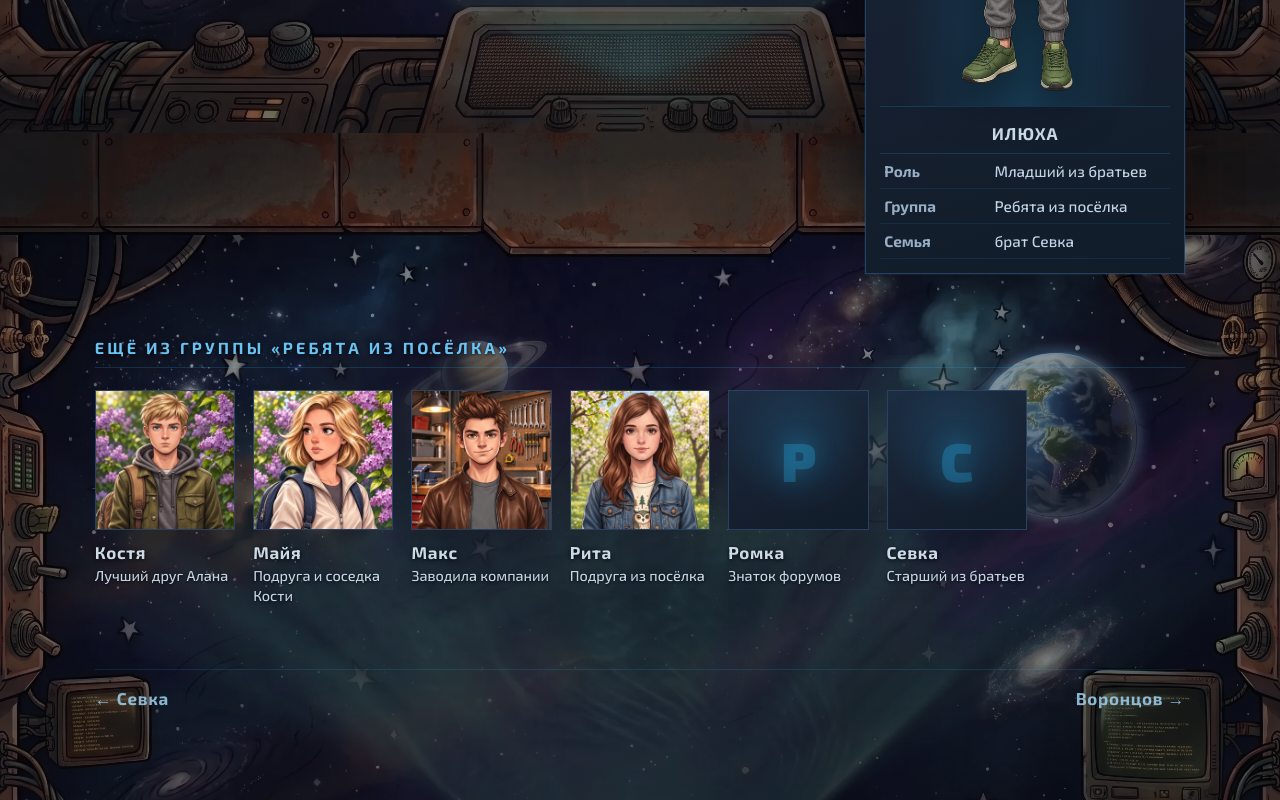
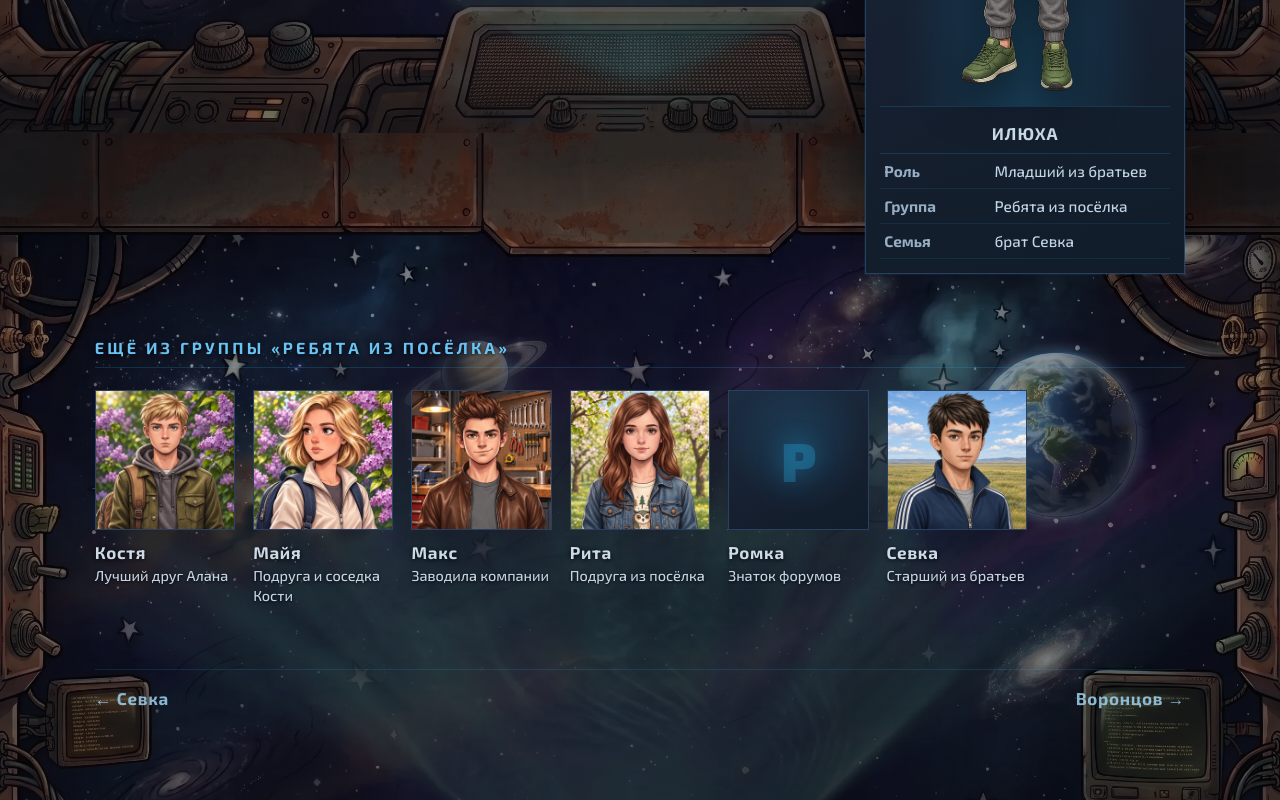
Before and after one commit to jababaika-coder/landing-page, a plain HTML site: page characters/ilyuha.html in a window 1280 px wide. Shown: the part 667-1467 px from the top of the page. Drawn offline with Linux system fonts and the light colour scheme.

Commit message:
feat(landing): портрет Севки
Co-Authored-By: Claude Opus 5.5 <noreply@anthropic.com>

```diff
--- a/characters/ilyuha.html
+++ b/characters/ilyuha.html
@@ -76,7 +76,7 @@
         <span class="char-tile-role">Знаток форумов</span>
       </a>
       <a class="char-tile" href="../characters/sevka.html">
-        <div class="crew-portrait" data-monogram="С"></div>
+        <div class="crew-portrait" data-monogram="С"><img loading="lazy" decoding="async" src="../images/heroes/sevka.webp" alt="Севка" /></div>
         <span class="char-tile-name">Севка</span>
         <span class="char-tile-role">Старший из братьев</span>
       </a>
```
Also changed, not shown: characters/kostya.html (+1 -1 lines), characters/max.html (+1 -1 lines), characters/maya.html (+1 -1 lines), characters/rita.html (+1 -1 lines), characters/romka.html (+1 -1 lines), heroes.html (+1 -1 lines), images/heroes/sevka.webp (added).
